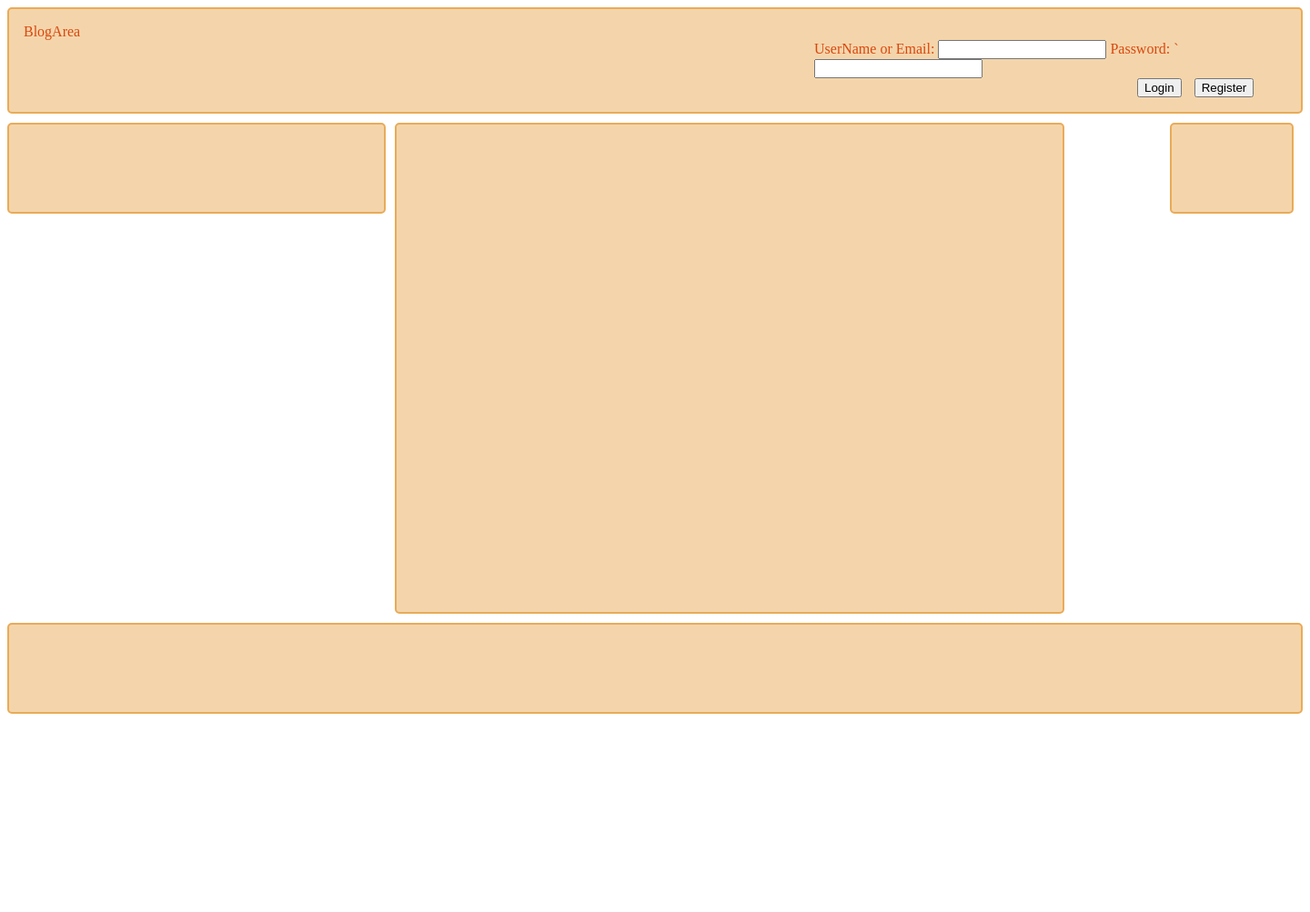
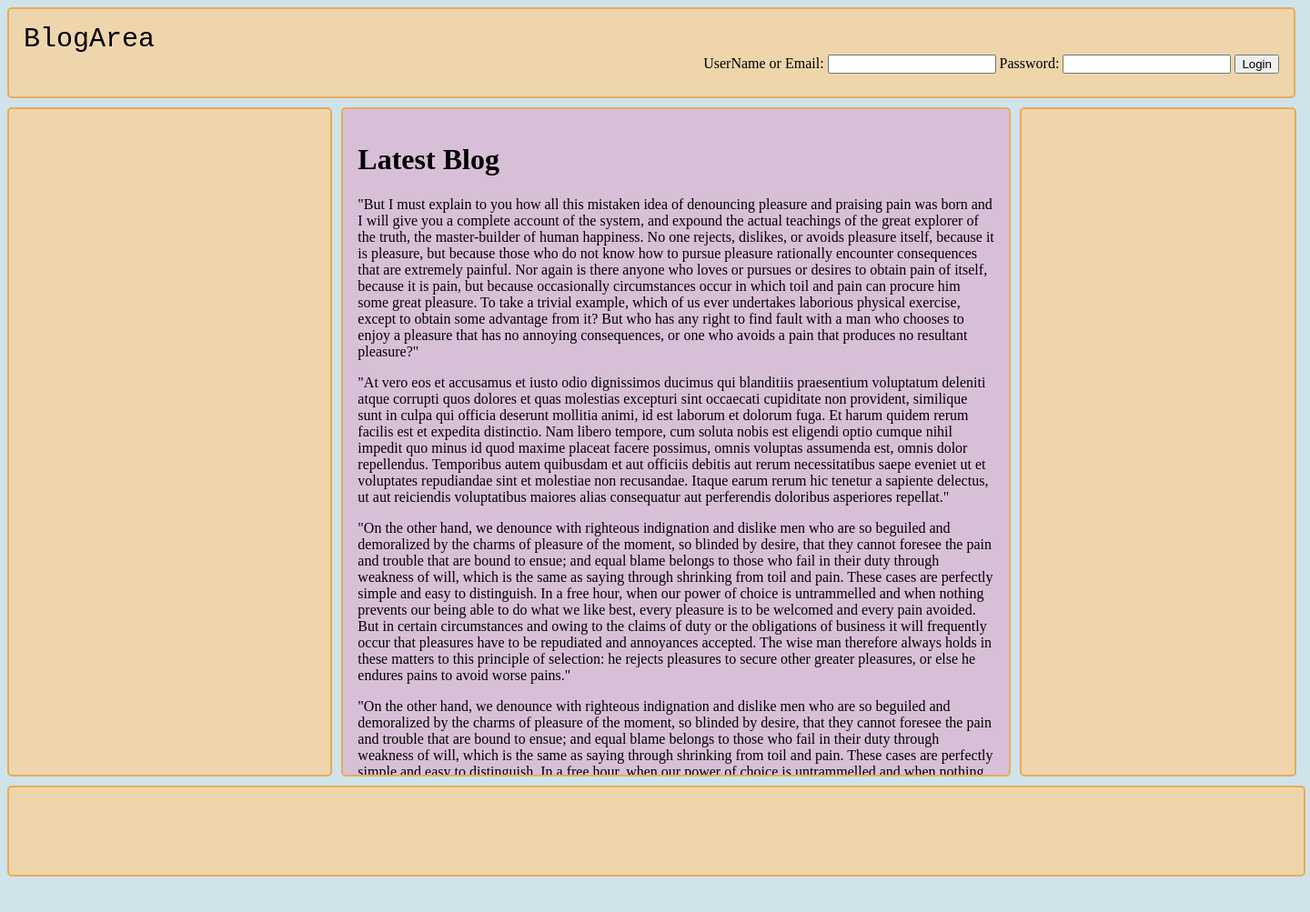
Before and after one commit to mitchellm/DWD-Blog, a PHP site: page /login.html in a window 1440 px wide. Shown: the top 1003 px of the page at 91% size. Run offline with PHP 8.4, Linux system fonts and the light colour scheme.

Commit message:
Add files via upload

```diff
--- a/login.html
+++ b/login.html
@@ -1,6 +1,7 @@
 <!DOCTYPE html>
 <html>
-<body>
+<body style="background: #cfe3eb">
+
 <head>
   <link rel="stylesheet" href="logincss.css">
 </head>
@@ -12,7 +13,7 @@
 				<div class="LoginArea">
 						<label class="name">UserName or Email:</label>
 							<input type="text" id="login" class="loginName"/>	<!-- js for checkUsername-->
-						<label class="password">Password:	`</label>
+						<label class="password">Password:</label>
 							<input type="text" id="password" class="userPassword"/> <!-- Link to the next page goes here -->
 
 					<div class="logButton">
@@ -23,19 +24,36 @@
 							Login
 							</button>
 
-							<button type="button"
+						<!--	<button type="button"
 							class="registerButton"
-							onclick="location = 'https://www.facebook.com'"> <!-- Link to the next page goes here -->
+							onclick="location = 'https://www.facebook.com'"> <!-- Link to the next page goes here --
 							Register
-							</button>
+							</button> -->
 						</div>
 						</div>
 		</div>
 
 		<div class="Right">
+
 		</div>
 		<div class="Left"></div>
-		<div class="Middle"></div>
+		<div class="Middle">
+			<h1 class="latestBlog">Latest Blog</h1>
+				<p>
+						"But I must explain to you how all this mistaken idea of denouncing pleasure and praising pain was born and I will give you a complete account of the system, and expound the actual teachings of the great explorer of the truth, the master-builder of human happiness. No one rejects, dislikes, or avoids pleasure itself, because it is pleasure, but because those who do not know how to pursue pleasure rationally encounter consequences that are extremely painful. Nor again is there anyone who loves or pursues or desires to obtain pain of itself, because it is pain, but because occasionally circumstances occur in which toil and pain can procure him some great pleasure. To take a trivial example, which of us ever undertakes laborious physical exercise, except to obtain some advantage from it? But who has any right to find fault with a man who chooses to enjoy a pleasure that has no annoying consequences, or one who avoids a pain that produces no resultant pleasure?"
+				</p>
+				<p1>
+						"At vero eos et accusamus et iusto odio dignissimos ducimus qui blanditiis praesentium voluptatum deleniti atque corrupti quos dolores et quas molestias excepturi sint occaecati cupiditate non provident, similique sunt in culpa qui officia deserunt mollitia animi, id est laborum et dolorum fuga. Et harum quidem rerum facilis est et expedita distinctio. Nam libero tempore, cum soluta nobis est eligendi optio cumque nihil impedit quo minus id quod maxime placeat facere possimus, omnis voluptas assumenda est, omnis dolor repellendus. Temporibus autem quibusdam et aut officiis debitis aut rerum necessitatibus saepe eveniet ut et voluptates repudiandae sint et molestiae non recusandae. Itaque earum rerum hic tenetur a sapiente delectus, ut aut reiciendis voluptatibus maiores alias consequatur aut perferendis doloribus asperiores repellat."
+				</p1>
+				<p>"On the other hand, we denounce with righteous indignation and dislike men who are so beguiled and demoralized by the charms of pleasure of the moment, so blinded by desire, that they cannot foresee the pain and trouble that are bound to ensue; and equal blame belongs to those who fail in their duty through weakness of will, which is the same as saying through shrinking from toil and pain. These cases are perfectly simple and easy to distinguish. In a free hour, when our power of choice is untrammelled and when nothing prevents our being able to do what we like best, every pleasure is to be welcomed and every pain avoided. But in certain circumstances and owing to the claims of duty or the obligations of business it will frequently occur that pleasures have to be repudiated and annoyances accepted. The wise man therefore always holds in these matters to this principle of selection: he rejects pleasures to secure other greater pleasures, or else he endures pains to avoid worse pains."
+
+				</p>
+				<p>"On the other hand, we denounce with righteous indignation and dislike men who are so beguiled and demoralized by the charms of pleasure of the moment, so blinded by desire, that they cannot foresee the pain and trouble that are bound to ensue; and equal blame belongs to those who fail in their duty through weakness of will, which is the same as saying through shrinking from toil and pain. These cases are perfectly simple and easy to distinguish. In a free hour, when our power of choice is untrammelled and when nothing prevents our being able to do what we like best, every pleasure is to be welcomed and every pain avoided. But in certain circumstances and owing to the claims of duty or the obligations of business it will frequently occur that pleasures have to be repudiated and annoyances accepted. The wise man therefore always holds in these matters to this principle of selection: he rejects pleasures to secure other greater pleasures, or else he endures pains to avoid worse pains."
+
+				</p>
+
+
+		</div>
 
 		<div class="Bottom"/>
 
--- a/logincss.css
+++ b/logincss.css
@@ -1,42 +1,75 @@
+.bodybody{
+  margin:0 auto;
+  padding:0 auto;
+  background:skyblue;
+}
 .container > div {
   border: 2px solid rgb(233,171,88);
   border-radius: 5px;
-  background-color: rgba(233,171,88,.5);
   padding: 1em;
-  color: #d9480f;
+  color: black;
 }.container {
   display: grid;
   grid-template-columns: repeat(3, 1fr);
   grid-gap: 10px;
   grid-auto-rows: minmax(100px, auto);
+
 }
 .Top{
 		grid-column: 1 / 6;
     grid-row: 1;
+    width: 1380px;
+    background-color: rgb(238, 213, 171)
 
 }
+.LoginArea{
+  float:right;
+  padding:0 auto;
+  margin:0 auto;
+}
 .logButton{
+   display: inline-block;
+   padding:0 auto;
+   margin:0 auto;
+}
 
-  margin-left:355px;
-}
-.LoginArea{
-  margin-left:869px;
-}
 .registerButton{
   margin-left:10px;
 
 }
+.Left{
+  grid-column:1/2;
+  grid-row:2/7;
+  background-color: rgb(238, 213, 171)
+}
+
 .Right{
 		grid-column: 4 / 4;
-    grid-row: 2;
-    width:100px;
+    grid-row: 2/7;
+    width:268px;
+    background-color: rgb(238, 213, 171)
+
 }
 .Bottom{
   grid-column: 1/6;
   grid-row: 7;
+  background-color: rgb(238, 213, 171)
+
 }
 .Middle{
   grid-column: 2/4;
   grid-row: 2/7;
   width:700px;
+  overflow-x: hidden;
+  overflow-y:scroll;
+  max-height: 700px;
+  background-color: thistle;
+
 }
+
+
+.blogName{
+  color: black;
+  font-size:30px;
+  font-family: monospace;
+}
```
